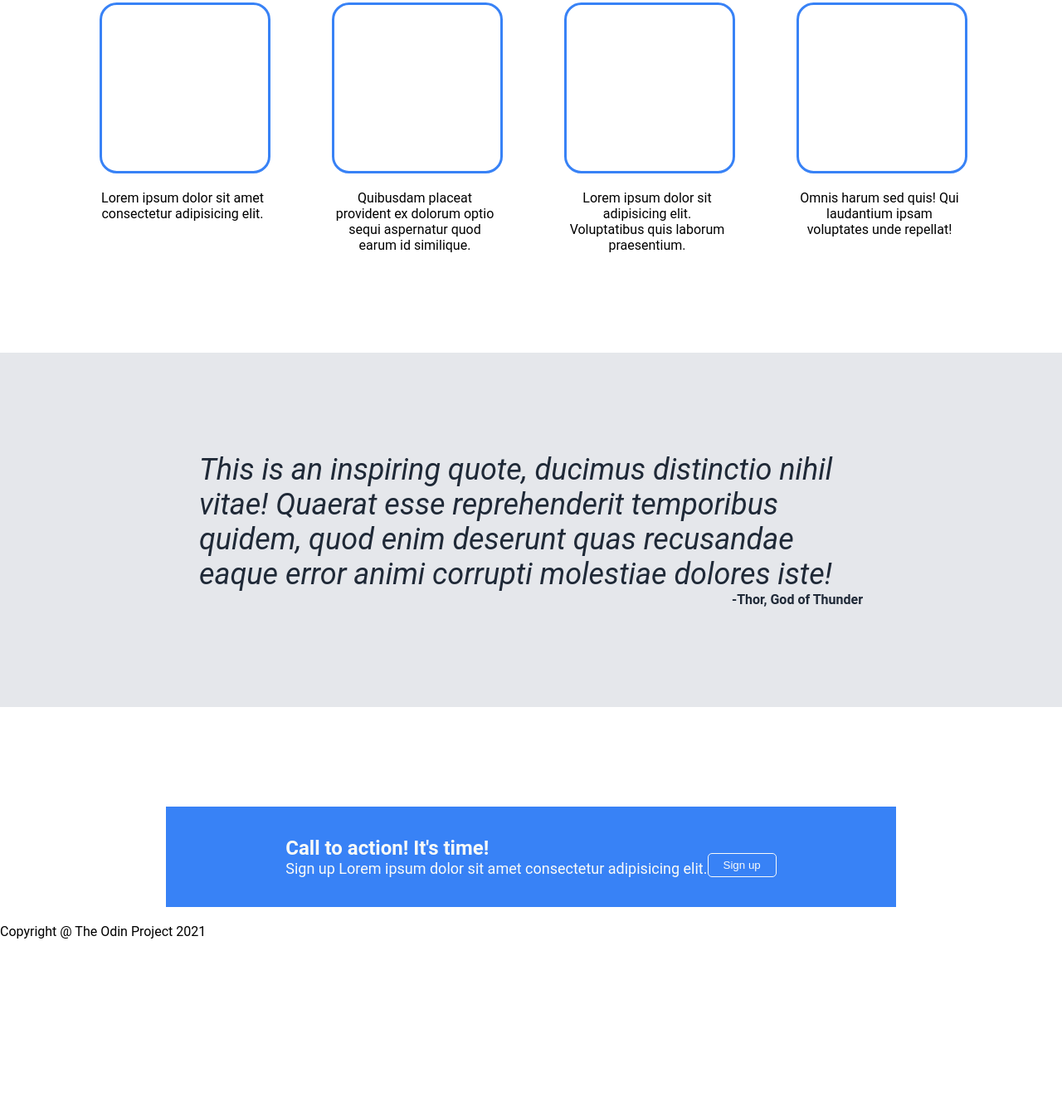
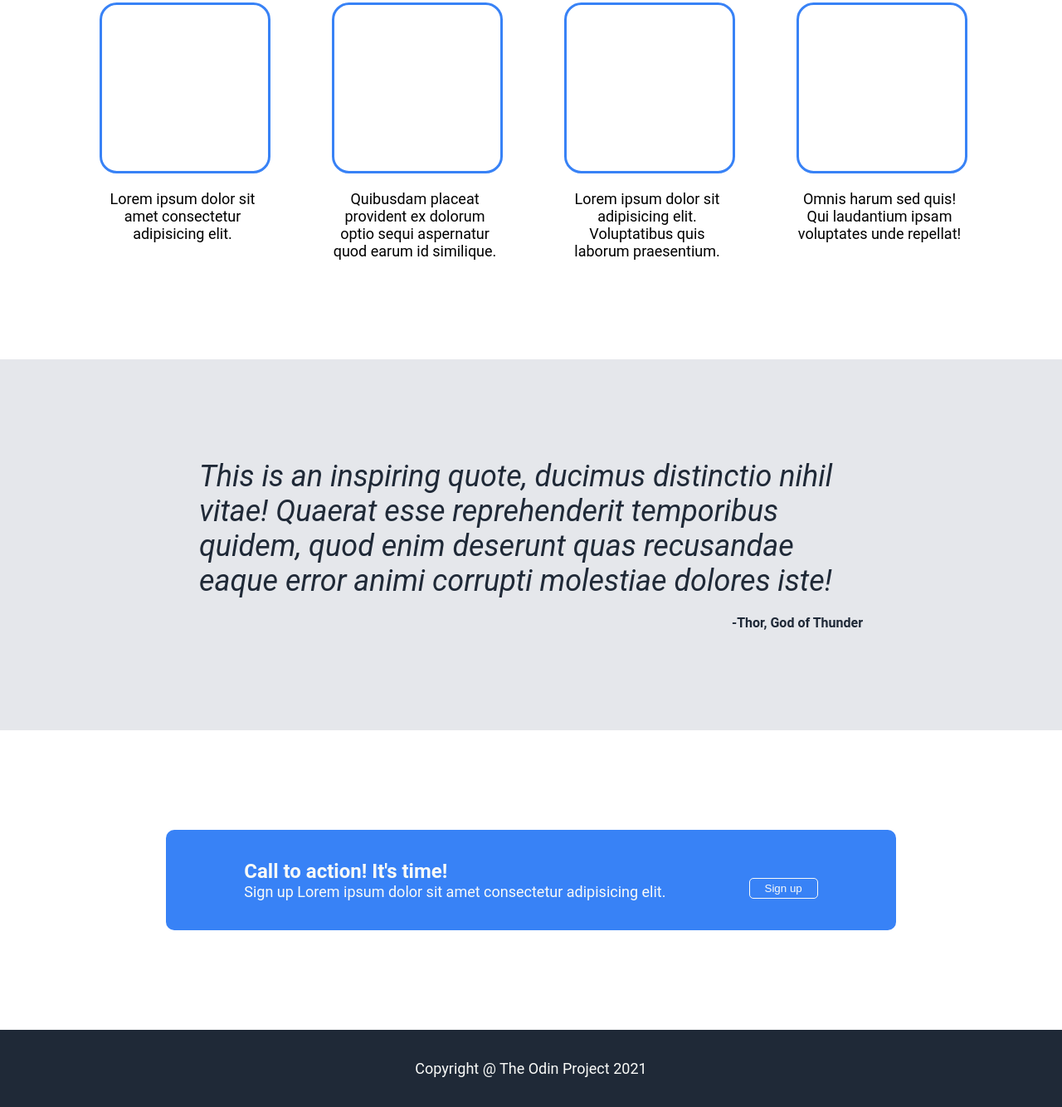
Before and after one commit to Polivaresc/Landing-page-TOP, a plain HTML site: page index.html in a window 1280 px wide. Shown: the part 723-2057 px from the top of the page at 83% size. Before the commit the page ends 1855 px from the top, so only its background shows below. Drawn offline with Linux system fonts and the light colour scheme.

Commit message:
web design

```diff
--- a/index.html
+++ b/index.html
@@ -47,22 +47,22 @@
         <div class="info">
             <div class="card">
                 <div class="blue-square"></div>
-                <div class="card-text">Lorem ipsum dolor sit amet consectetur adipisicing elit.</div>
+                <div class="card-text secondary-text">Lorem ipsum dolor sit amet consectetur adipisicing elit.</div>
             </div>
 
             <div class="card">
                 <div class="blue-square"></div>
-                <div class="card-text">Quibusdam placeat provident ex dolorum optio sequi aspernatur quod earum id similique.</div>
+                <div class="card-text secondary-text">Quibusdam placeat provident ex dolorum optio sequi aspernatur quod earum id similique.</div>
             </div>
 
             <div class="card">
                 <div class="blue-square"></div>
-                <div class="card-text">Lorem ipsum dolor sit adipisicing elit. Voluptatibus quis laborum praesentium.</div>
+                <div class="card-text secondary-text">Lorem ipsum dolor sit adipisicing elit. Voluptatibus quis laborum praesentium.</div>
             </div>
 
             <div class="card">
                 <div class="blue-square"></div>
-                <div class="card-text">Omnis harum sed quis! Qui laudantium ipsam voluptates unde repellat!</div>
+                <div class="card-text secondary-text">Omnis harum sed quis! Qui laudantium ipsam voluptates unde repellat!</div>
             </div>
         </div>
 
@@ -85,7 +85,7 @@
     </main>
 
     <footer>
-        <div>Copyright @ The Odin Project 2021</div>
+        <div class="secondary-text">Copyright @ The Odin Project 2021</div>
     </footer>
 
 </body>
--- a/styles.css
+++ b/styles.css
@@ -6,7 +6,8 @@ body {
     justify-content: space-between;
 }
 
-header {
+header,
+footer {
     background-color: #1F2937;
     color: #F9FAF8;
 }
@@ -112,6 +113,7 @@ button {
 .quote {
     font-size: 36px;
     font-style: italic;
+    margin-bottom: 20px;
 }
 
 .thor {
@@ -124,14 +126,28 @@ button {
     color: #F9FAF8;
     display: flex;
     justify-content: center;
-    margin: 20px 200px;
-    padding: 36px 54px;
+    align-items: center;
+    gap: 100px;
+    border-radius: 10px;
+    margin: 120px 200px;
+    padding: 36px;
 }
 
 .call-section {
-
+    justify-content: flex-start;
+    margin-left: 36px;
 }
 
 .second-button {
     border: 1px solid #F9FAF8;
+    margin-right: 36px;
+    flex-shrink: 0;
+    height: fit-content;
 }
+
+/* END MAIN SECTION */
+
+footer {
+    text-align: center;
+    padding: 36px;
+}
```
